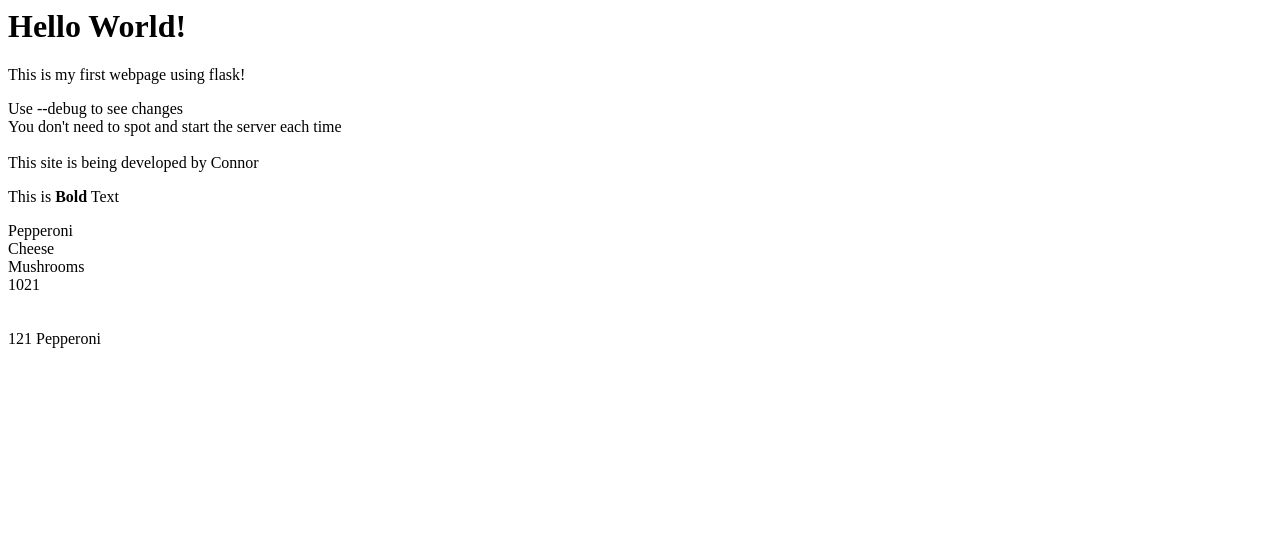
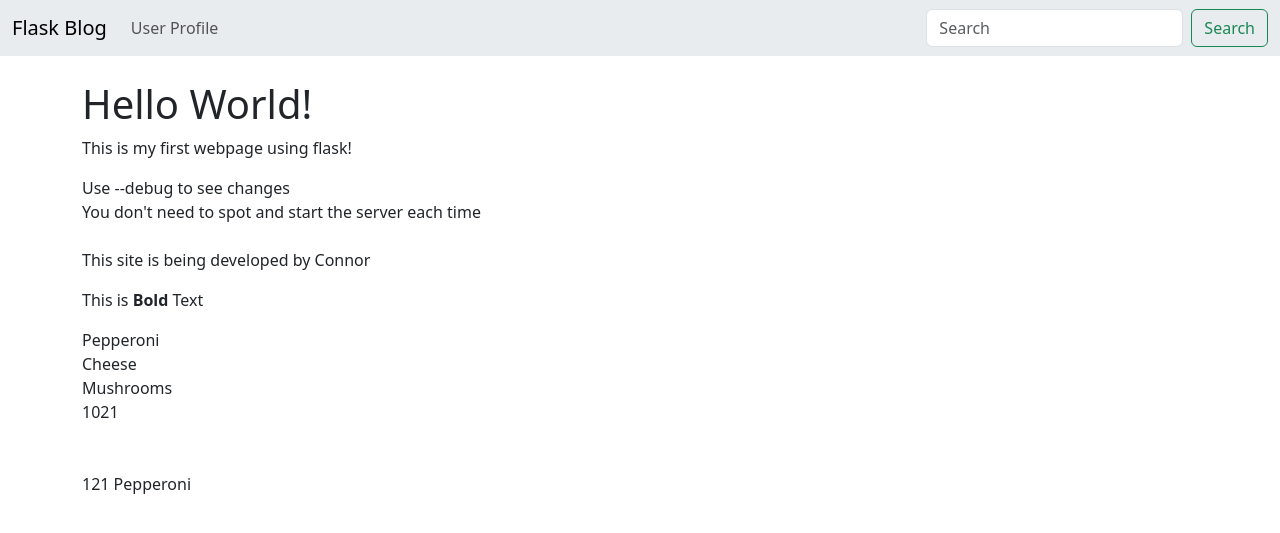
Before and after one commit to ConnorGIT5/Flask_Blog, a Flask app: page / in a window 1280 px wide. Shown: the top 533 px of the page. Run offline with Flask 3, Linux system fonts and the light colour scheme.

Commit message:
bootsrap navbar

```diff
--- /dev/null
+++ b/templates/base.html
@@ -0,0 +1,30 @@
+<!doctype html>
+<html lang="en">
+	<head>
+		<meta charset="utf-8">
+		<meta name="viewport" content="width=device-width, initial-scale=1">
+
+		<link href="https://cdn.jsdelivr.net/npm/bootstrap@5.3.0-alpha3/dist/css/bootstrap.min.css" rel="stylesheet" integrity="sha384-KK94CHFLLe+nY2dmCWGMq91rCGa5gtU4mk92HdvYe+M/SXH301p5ILy+dN9+nJOZ" crossorigin="anonymous">
+
+
+		<title>Flask Blog</title>
+	</head>
+
+	<body>
+
+
+		{% include 'navbar.html' %}
+
+		<br/>
+		<div class="container">
+			{% block content %}
+			{% endblock %}
+		</div>
+
+
+		<script defer src="https://cdn.jsdelivr.net/npm/bootstrap@5.3.0-alpha3/dist/js/bootstrap.bundle.min.js" integrity="sha384-ENjdO4Dr2bkBIFxQpeoTz1HIcje39Wm4jDKdf19U8gI4ddQ3GYNS7NTKfAdVQSZe" crossorigin="anonymous">
+		</script>
+
+	</body>
+
+</html>
--- a/templates/index.html
+++ b/templates/index.html
@@ -1,3 +1,9 @@
+{% extends 'base.html' %}
+
+
+{% block content %}
+
+
 	<h1>Hello World!</h1>
 
 	<p>This is my first webpage using flask!</p>
@@ -21,3 +27,6 @@
 	<br/><br/>
 	{{ favorite_pizza.3 + 100 }}
 	{{ favorite_pizza.0 }}
+
+
+{% endblock %}
--- /dev/null
+++ b/templates/navbar.html
@@ -0,0 +1,38 @@
+<nav class="navbar navbar-expand-lg bg-body-secondary">
+  <div class="container-fluid">
+    <a class="navbar-brand" href="{{ url_for('index') }}">Flask Blog</a>
+    <button class="navbar-toggler" type="button" data-bs-toggle="collapse" data-bs-target="#navbarSupportedContent" aria-controls="navbarSupportedContent" aria-expanded="false" aria-label="Toggle navigation">
+      <span class="navbar-toggler-icon"></span>
+    </button>
+    <div class="collapse navbar-collapse" id="navbarSupportedContent">
+      <ul class="navbar-nav me-auto mb-2 mb-lg-0">
+      <!--  <li class="nav-item">  !!!!!!!!!!!HOME LINK!!!!!!!!!!!
+          <a class="nav-link active" aria-current="page" href="#">Home</a>
+        </li> -->
+        <li class="nav-item">
+          <a class="nav-link" href="{{ url_for('user', name= 'Con') }}">User Profile</a>
+        </li>
+        <!-- <li class="nav-item dropdown"> !!!!!!!!!DROP DOWN!!!!!
+          <a class="nav-link dropdown-toggle" href="#" role="button" data-bs-toggle="dropdown" aria-expanded="false">
+            Dropdown
+          </a>
+          <ul class="dropdown-menu">
+            <li><a class="dropdown-item" href="#">Action</a></li>
+            <li><a class="dropdown-item" href="#">Another action</a></li>
+            <li><hr class="dropdown-divider"></li>
+            <li><a class="dropdown-item" href="#">Something else here</a></li>
+          </ul>
+        </li>  -->
+
+
+       <!-- <li class="nav-item">  !!!!!!!!!!DISABLED LINK!!!!!!!!!!
+          <a class="nav-link disabled">Disabled</a>
+        </li> -->
+      </ul>
+      <form class="d-flex" role="search">
+        <input class="form-control me-2" type="search" placeholder="Search" aria-label="Search">
+        <button class="btn btn-outline-success" type="submit">Search</button>
+      </form>
+    </div>
+  </div>
+</nav>
```
Also changed, not shown: templates/404.html (+12 -5 lines), templates/500.html (+11 -5 lines), templates/user.html (+7 -1 lines). Lines whose indentation alone changed are shown as unchanged.
